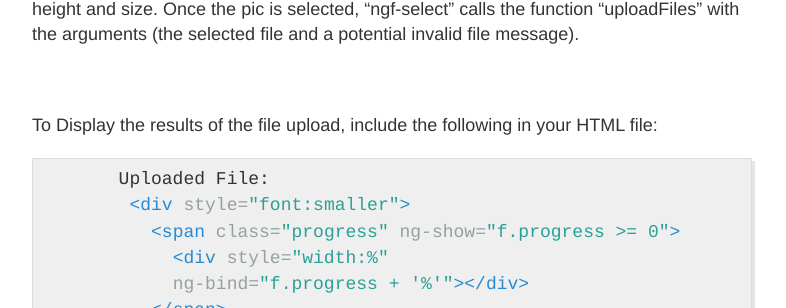
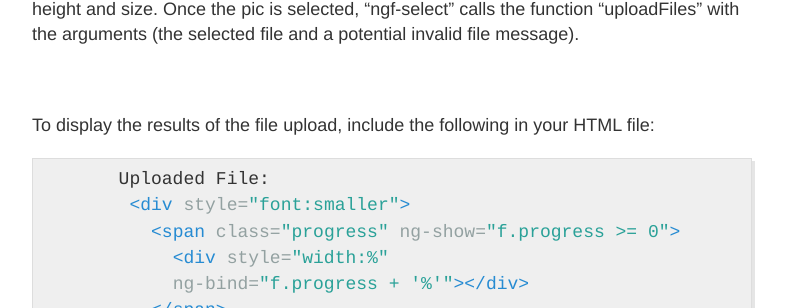
Before and after one commit to HarrisonA/HarrisonA.github.io, a Jekyll site: the page built from _posts/2016-2-9-4thPost.md, in a window 1280 px wide and 900 px high, scrolled down 531 px. Shown: the part 145-453 px from the top of the window, without its empty margins (248-1034 px from the left). Built offline with Jekyll 4.4.1, drawn with Linux system fonts in a browser that asks for light colours; Markdown is read by kramdown in place of the engine named in the settings.

```diff
--- a/_posts/2016-2-9-4thPost.md
+++ b/_posts/2016-2-9-4thPost.md
@@ -25,7 +25,7 @@ Note: The attributes "ngf-max-height" "ngf-max-size" that allow you to set limit
 
 <br>
 <br>
-To Display the results of the file upload, include the following in your HTML file:
+To display the results of the file upload, include the following in your HTML file:
 <br>
 {% highlight HTML %}
 
```
